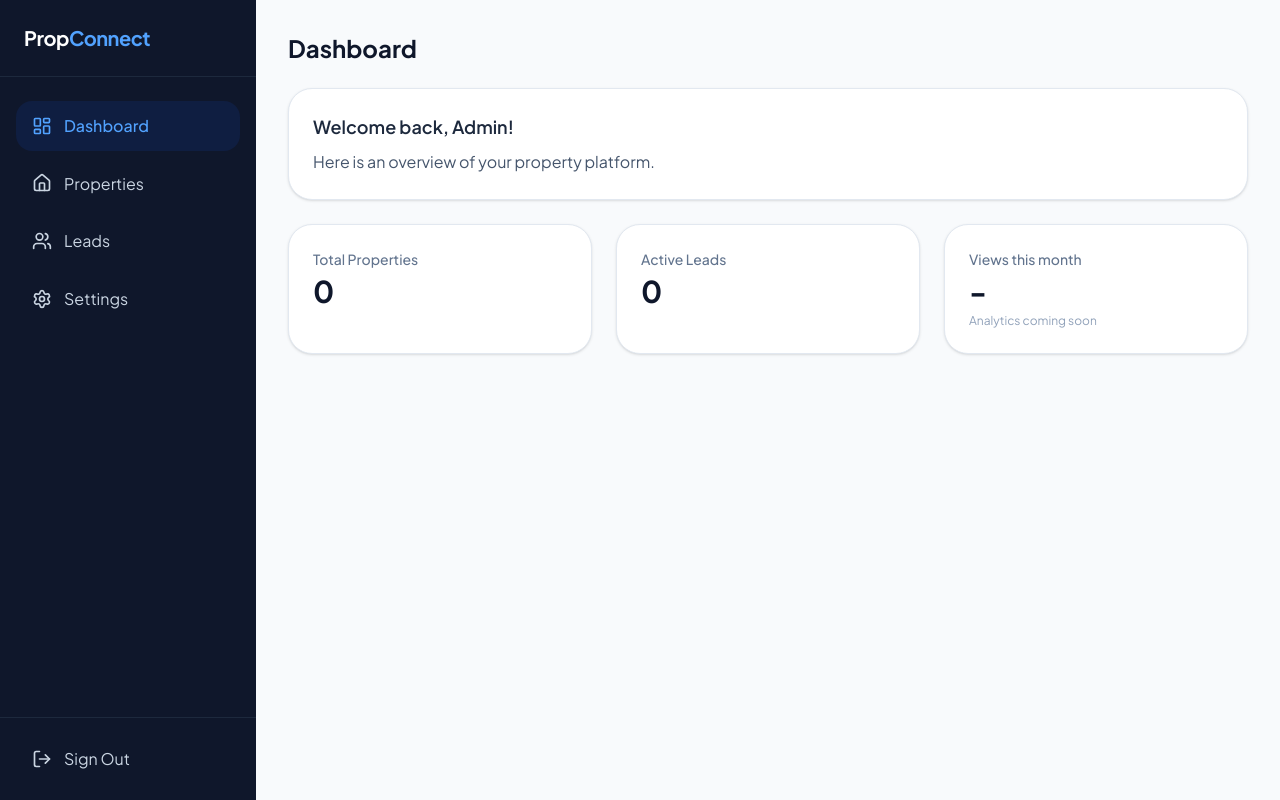
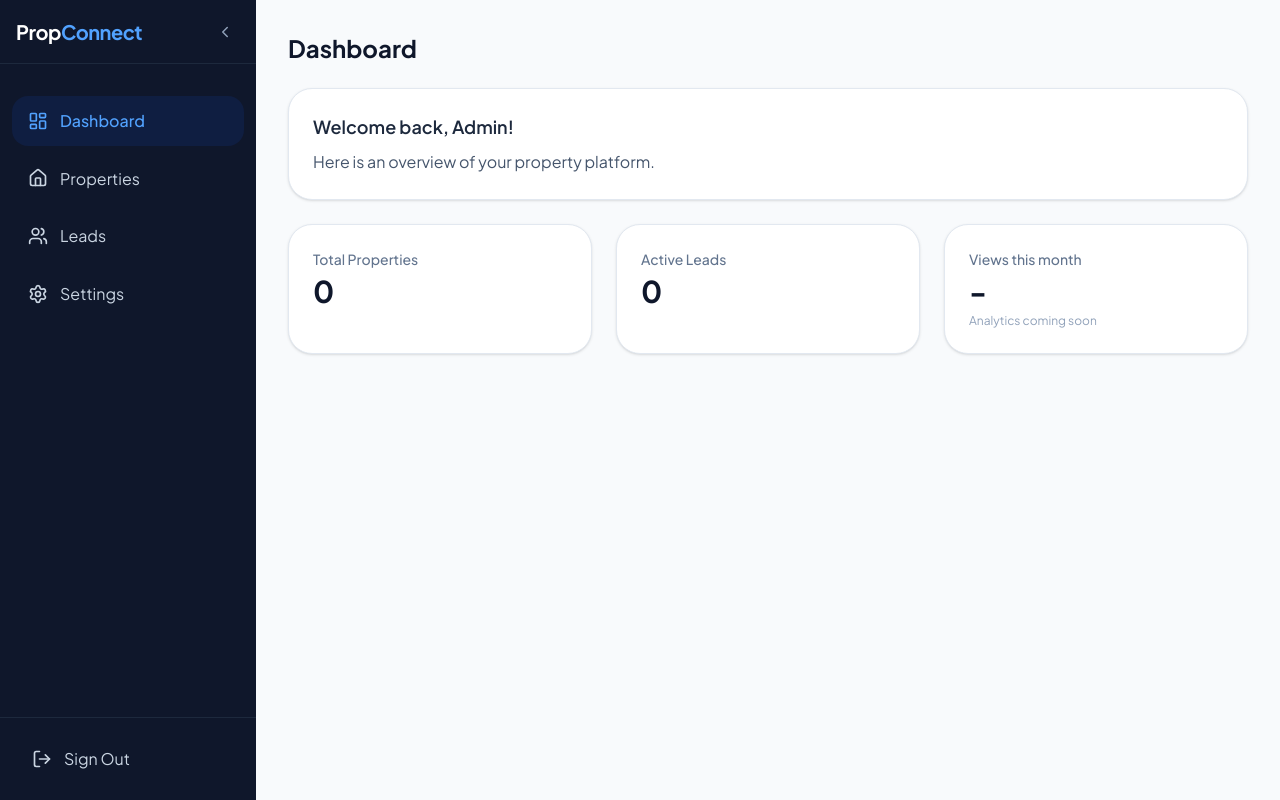
Before and after one commit to DevRoopeshSingh/property-sales-platform, a Next.js app: page /admin/dashboard in a window 1280 px wide. Built offline with nearby package versions, Linux system fonts and the light colour scheme; no server answers; the database is empty.

Commit message:
fix: refactor admin sidebar and fix mobile sticky layout

```diff
--- a/src/app/admin/(dashboard)/layout.tsx
+++ b/src/app/admin/(dashboard)/layout.tsx
@@ -1,45 +1,5 @@
-import { AdminNav } from "@/components/admin/AdminNav";
-import { MobileSidebarToggle } from "@/components/admin/MobileSidebarToggle";
-import { AutoLogout } from "@/components/admin/AutoLogout";
-import { LogoutButton } from "@/components/admin/LogoutButton";
+import { AdminLayoutShell } from "@/components/admin/AdminLayoutShell";
 
 export default function DashboardLayout({ children }: { children: React.ReactNode }) {
-  return (
-    <div className="min-h-screen bg-slate-50 flex">
-      <AutoLogout timeoutMinutes={15} />
-      {/* Sidebar */}
-      <aside className="w-64 bg-slate-900 text-white flex flex-col hidden md:flex">
-        <div className="p-6 border-b border-slate-800">
-          <div className="flex items-center gap-3">
-
-            <span className="font-bold text-xl tracking-tight">
-              Prop<span className="text-blue-400">Connect</span>
-            </span>
-          </div>
-        </div>
-
-        <AdminNav />
-
-        <div className="p-4 border-t border-slate-800">
-          <LogoutButton />
-        </div>
-      </aside>
-
-      {/* Main Content */}
-      <main className="flex-1 flex flex-col min-h-0 overflow-hidden">
-        {/* Mobile Header (minimal) */}
-        <header className="h-16 bg-white border-b border-slate-200 flex items-center justify-between px-4 md:hidden">
-           <div className="flex items-center gap-3">
-             <MobileSidebarToggle />
-             <div className="font-bold text-lg text-slate-900">PropConnect</div>
-           </div>
-           <LogoutButton isMobile={true} />
-        </header>
-
-        <div className="flex-1 overflow-auto p-4 md:p-8">
-          {children}
-        </div>
-      </main>
-    </div>
-  );
+  return <AdminLayoutShell>{children}</AdminLayoutShell>;
 }
--- a/src/app/globals.css
+++ b/src/app/globals.css
@@ -403,6 +403,7 @@ body {
 .admin-sidebar {
   width: 260px;
   min-height: 100vh;
+  min-height: 100dvh;
   background: var(--color-text-primary);
   color: white;
   flex-shrink: 0;
@@ -415,6 +416,7 @@ body {
 .admin-main {
   margin-left: 260px;
   min-height: 100vh;
+  min-height: 100dvh;
   background: var(--color-surface-2);
 }
 @media (max-width: 1023px) {
--- a/src/app/properties/[slug]/page.tsx
+++ b/src/app/properties/[slug]/page.tsx
@@ -200,7 +200,7 @@ export default async function PropertyDetailPage({
         dangerouslySetInnerHTML={{ __html: JSON.stringify(breadcrumbJsonLd) }}
       />
 
-      <div className="bg-[var(--color-surface-2)] pb-24 lg:pb-0">
+      <div className="bg-[var(--color-surface-2)]">
         {/* Breadcrumb */}
         <div className="bg-white border-b border-[var(--color-border)]">
           <div className="container-main py-3">
--- a/src/app/properties/page.tsx
+++ b/src/app/properties/page.tsx
@@ -143,7 +143,7 @@ export default async function PropertiesPage({
 
   return (
     <>
-      <div className="bg-[var(--color-surface-2)] min-h-screen">
+      <div className="bg-[var(--color-surface-2)] min-h-[100dvh]">
         {/* Page Header */}
         <div className="bg-white border-b border-[var(--color-border)]">
           <div className="container-main py-6">
--- /dev/null
+++ b/src/components/admin/AdminHeader.tsx
@@ -0,0 +1,26 @@
+"use client";
+
+import { Menu } from "lucide-react";
+import { LogoutButton } from "./LogoutButton";
+
+interface AdminHeaderProps {
+  setIsMobileOpen: (val: boolean) => void;
+}
+
+export function AdminHeader({ setIsMobileOpen }: AdminHeaderProps) {
+  return (
+    <header className="h-16 bg-white border-b border-slate-200 flex items-center justify-between px-4 md:hidden shrink-0">
+      <div className="flex items-center gap-3">
+        <button
+          onClick={() => setIsMobileOpen(true)}
+          className="p-2 -ml-2 text-slate-600 hover:text-[var(--color-brand-600)] transition-colors"
+          aria-label="Open menu"
+        >
+          <Menu size={24} />
+        </button>
+        <div className="font-bold text-lg text-slate-900">PropConnect</div>
+      </div>
+      <LogoutButton isMobile={true} />
+    </header>
+  );
+}
--- /dev/null
+++ b/src/components/admin/AdminLayoutShell.tsx
@@ -0,0 +1,71 @@
+"use client";
+
+import { useState, useEffect } from "react";
+import { AdminSidebar } from "./AdminSidebar";
+import { AdminHeader } from "./AdminHeader";
+import { AutoLogout } from "./AutoLogout";
+
+export function AdminLayoutShell({ children }: { children: React.ReactNode }) {
+  const [isMinimized, setIsMinimized] = useState(false);
+  const [isMobileOpen, setIsMobileOpen] = useState(false);
+
+  // Auto-collapse on tablet (between 768px and 1024px)
+  useEffect(() => {
+    const handleResize = () => {
+      if (window.innerWidth < 1024 && window.innerWidth >= 768) {
+        setIsMinimized(true);
+      } else if (window.innerWidth >= 1024) {
+        setIsMinimized(false);
+      }
+    };
+
+    // Initial check
+    handleResize();
+
+    window.addEventListener("resize", handleResize);
+    return () => window.removeEventListener("resize", handleResize);
+  }, []);
+
+  // Close mobile menu when window resizes to desktop or tablet
+  useEffect(() => {
+    const handleResize = () => {
+      if (window.innerWidth >= 768) {
+        setIsMobileOpen(false);
+      }
+    };
+    window.addEventListener("resize", handleResize);
+    return () => window.removeEventListener("resize", handleResize);
+  }, []);
+
+  return (
+    <div className="h-screen w-full bg-slate-50 flex overflow-hidden">
+      <AutoLogout timeoutMinutes={15} />
+
+      {/* Overlay for mobile drawer */}
+      {isMobileOpen && (
+        <div
+          className="fixed inset-0 bg-slate-900/50 backdrop-blur-sm z-40 md:hidden transition-opacity"
+          onClick={() => setIsMobileOpen(false)}
+          aria-hidden="true"
+        />
+      )}
+
+      {/* Sidebar Component */}
+      <AdminSidebar
+        isMinimized={isMinimized}
+        setIsMinimized={setIsMinimized}
+        isMobileOpen={isMobileOpen}
+        setIsMobileOpen={setIsMobileOpen}
+      />
+
+      {/* Main Content Area */}
+      <div className="flex-1 flex flex-col min-w-0 h-screen overflow-hidden">
+        <AdminHeader setIsMobileOpen={setIsMobileOpen} />
+
+        <main className="flex-1 overflow-y-auto p-4 md:p-8">
+          {children}
+        </main>
+      </div>
+    </div>
+  );
+}
--- a/src/components/admin/AdminNav.tsx
+++ b/src/components/admin/AdminNav.tsx
@@ -11,11 +11,11 @@ const navItems = [
   { href: "/admin/settings", label: "Settings", icon: Settings },
 ];
 
-export function AdminNav() {
+export function AdminNav({ isMinimized = false }: { isMinimized?: boolean }) {
   const pathname = usePathname();
 
   return (
-    <nav className="flex-1 py-6 px-4 space-y-2">
+    <nav className="flex-1 py-4 px-3 space-y-2">
       {navItems.map(({ href, label, icon: Icon }) => {
         const isActive = pathname === href || pathname.startsWith(href + "/");
 
@@ -23,14 +23,17 @@ export function AdminNav() {
           <Link
             key={href}
             href={href}
-            className={`flex items-center gap-3 px-4 py-3 rounded-lg transition-colors ${
+            title={isMinimized ? label : undefined}
+            className={`flex items-center rounded-lg transition-colors ${
+              isMinimized ? "justify-center px-0 py-3" : "gap-3 px-4 py-3"
+            } ${
               isActive
                 ? "bg-blue-600/10 text-blue-400 font-medium"
                 : "hover:bg-slate-800 text-slate-300 hover:text-white"
             }`}
           >
-            <Icon size={20} />
-            {label}
+            <Icon size={20} className="shrink-0" />
+            {!isMinimized && <span>{label}</span>}
           </Link>
         );
       })}
--- /dev/null
+++ b/src/components/admin/AdminSidebar.tsx
@@ -0,0 +1,82 @@
+"use client";
+
+import { useEffect } from "react";
+import { usePathname } from "next/navigation";
+import { X, ChevronLeft, ChevronRight } from "lucide-react";
+import { AdminNav } from "./AdminNav";
+import { LogoutButton } from "./LogoutButton";
+
+interface AdminSidebarProps {
+  isMinimized: boolean;
+  setIsMinimized: (val: boolean) => void;
+  isMobileOpen: boolean;
+  setIsMobileOpen: (val: boolean) => void;
+}
+
+export function AdminSidebar({
+  isMinimized,
+  setIsMinimized,
+  isMobileOpen,
+  setIsMobileOpen,
+}: AdminSidebarProps) {
+  const pathname = usePathname();
+
+  // Close mobile menu on navigation
+  useEffect(() => {
+    setIsMobileOpen(false);
+  }, [pathname, setIsMobileOpen]);
+
+  return (
+    <aside
+      className={`
+        fixed inset-y-0 left-0 z-50 bg-slate-900 text-white flex flex-col
+        transition-all duration-300 ease-in-out
+        md:relative md:translate-x-0
+        ${isMobileOpen ? "translate-x-0" : "-translate-x-full"}
+        ${isMinimized ? "md:w-20" : "md:w-64 w-64"}
+      `}
+    >
+      {/* Sidebar Header */}
+      <div className="p-4 border-b border-slate-800 flex items-center justify-between h-16 shrink-0">
+        {!isMinimized && (
+          <span className="font-bold text-xl tracking-tight whitespace-nowrap">
+            Prop<span className="text-blue-400">Connect</span>
+          </span>
+        )}
+        {isMinimized && (
+          <span className="font-bold text-xl tracking-tight text-blue-400 mx-auto">
+            PC
+          </span>
+        )}
+
+        {/* Mobile Close Button */}
+        <button
+          onClick={() => setIsMobileOpen(false)}
+          className="p-2 -mr-2 text-slate-400 hover:text-white transition-colors md:hidden"
+          aria-label="Close menu"
+        >
+          <X size={20} />
+        </button>
+
+        {/* Desktop Minimize/Maximize Button */}
+        <button
+          onClick={() => setIsMinimized(!isMinimized)}
+          className="hidden md:flex p-1.5 rounded-md text-slate-400 hover:text-white hover:bg-slate-800 transition-colors"
+          aria-label={isMinimized ? "Expand sidebar" : "Minimize sidebar"}
+        >
+          {isMinimized ? <ChevronRight size={18} /> : <ChevronLeft size={18} />}
+        </button>
+      </div>
+
+      {/* Navigation Area - Scrollable */}
+      <div className="flex-1 overflow-y-auto py-4">
+        <AdminNav isMinimized={isMinimized} />
+      </div>
+
+      {/* Footer Area - Pinned */}
+      <div className="p-4 border-t border-slate-800 shrink-0">
+        <LogoutButton isMinimized={isMinimized} />
+      </div>
+    </aside>
+  );
+}
--- a/src/components/admin/MobileSidebarToggle.tsx
+++ /dev/null
@@ -1,52 +0,0 @@
-"use client";
-
-import { useState } from "react";
-import { Menu, X } from "lucide-react";
-import { AdminNav } from "./AdminNav";
-
-export function MobileSidebarToggle() {
-  const [isOpen, setIsOpen] = useState(false);
-
-  return (
-    <>
-      <button
-        onClick={() => setIsOpen(true)}
-        className="p-2 -ml-2 text-slate-600 hover:text-[var(--color-brand-600)] transition-colors"
-        aria-label="Open menu"
-      >
-        <Menu size={24} />
-      </button>
-
-      {/* Overlay */}
-      {isOpen && (
-        <div
-          className="fixed inset-0 bg-slate-900/50 backdrop-blur-sm z-40 md:hidden transition-opacity"
-          onClick={() => setIsOpen(false)}
-        />
-      )}
-
-      {/* Sidebar */}
-      <div
-        className={`fixed inset-y-0 left-0 w-64 bg-slate-900 text-white z-50 transform transition-transform duration-300 ease-in-out md:hidden flex flex-col ${
-          isOpen ? "translate-x-0" : "-translate-x-full"
-        }`}
-      >
-        <div className="p-5 border-b border-slate-800 flex justify-between items-center">
-          <span className="font-bold text-xl tracking-tight">
-            Prop<span className="text-blue-400">Connect</span>
-          </span>
-          <button
-            onClick={() => setIsOpen(false)}
-            className="p-2 -mr-2 text-slate-400 hover:text-white transition-colors"
-            aria-label="Close menu"
-          >
-            <X size={20} />
-          </button>
-        </div>
-        <div className="flex-1 overflow-y-auto py-2" onClick={() => setIsOpen(false)}>
-          <AdminNav />
-        </div>
-      </div>
-    </>
-  );
-}
--- a/src/components/public/Footer.tsx
+++ b/src/components/public/Footer.tsx
@@ -28,7 +28,7 @@ export default function Footer() {
   const settings = useSettings();
 
   return (
-    <footer style={{ background: "var(--color-text-primary)", color: "white" }}>
+    <footer style={{ background: "var(--color-text-primary)", color: "white" }} className="pb-[calc(4.5rem+env(safe-area-inset-bottom))] lg:pb-0">
       {/* Main Footer */}
       <div className="container-main py-12 lg:py-16">
         <div className="grid grid-cols-1 md:grid-cols-2 lg:grid-cols-4 gap-8 lg:gap-12">
```
Also changed, not shown: src/components/admin/LogoutButton.tsx (+7 -4 lines).
